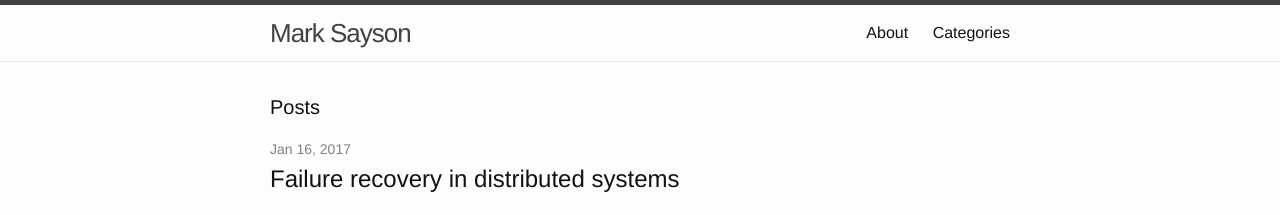
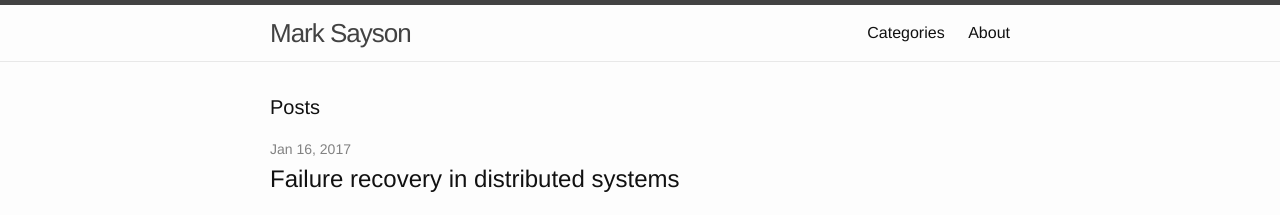
Before and after one commit to msayson/msayson.github.io, a Jekyll site: the page built from index.html, in a window 1280 px wide. Shown: the top 215 px of the page. Built offline with Jekyll 4.4.1, drawn with Linux system fonts in a browser that asks for light colours; the list of posts is cut into pages by our own code.

Commit message:
Specify order of links in header

```diff
--- a/_includes/header.html
+++ b/_includes/header.html
@@ -14,11 +14,8 @@
       </a>
 
       <div class="trigger">
-        {% for my_page in site.pages %}
-          {% if my_page.title %}
-          <a class="page-link" href="{{ my_page.url | prepend: site.baseurl }}">{{ my_page.title }}</a>
-          {% endif %}
-        {% endfor %}
+        <a class="page-link" href="{{ "/categories" | prepend: site.baseurl }}">Categories</a>
+        <a class="page-link" href="{{ "/about" | prepend: site.baseurl }}">About</a>
       </div>
     </nav>
 
```
